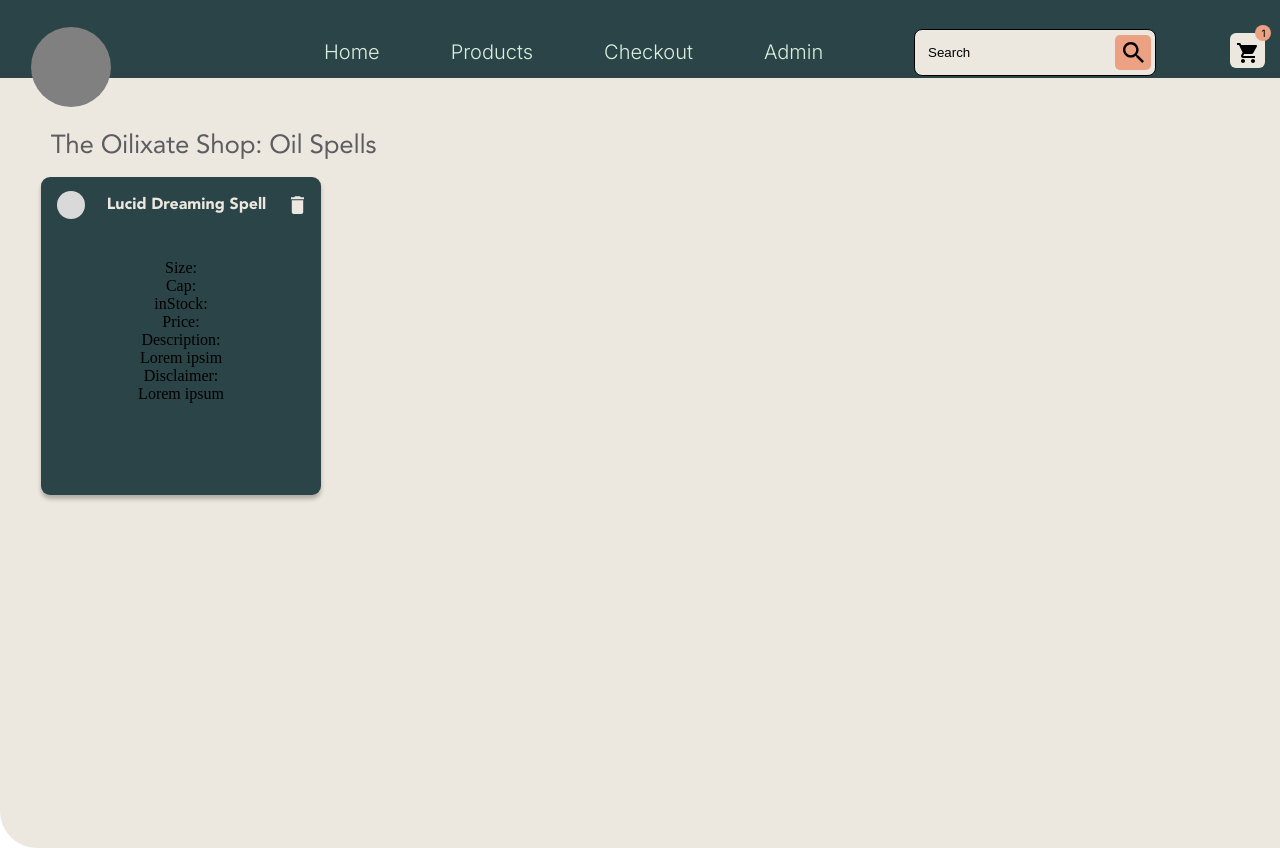
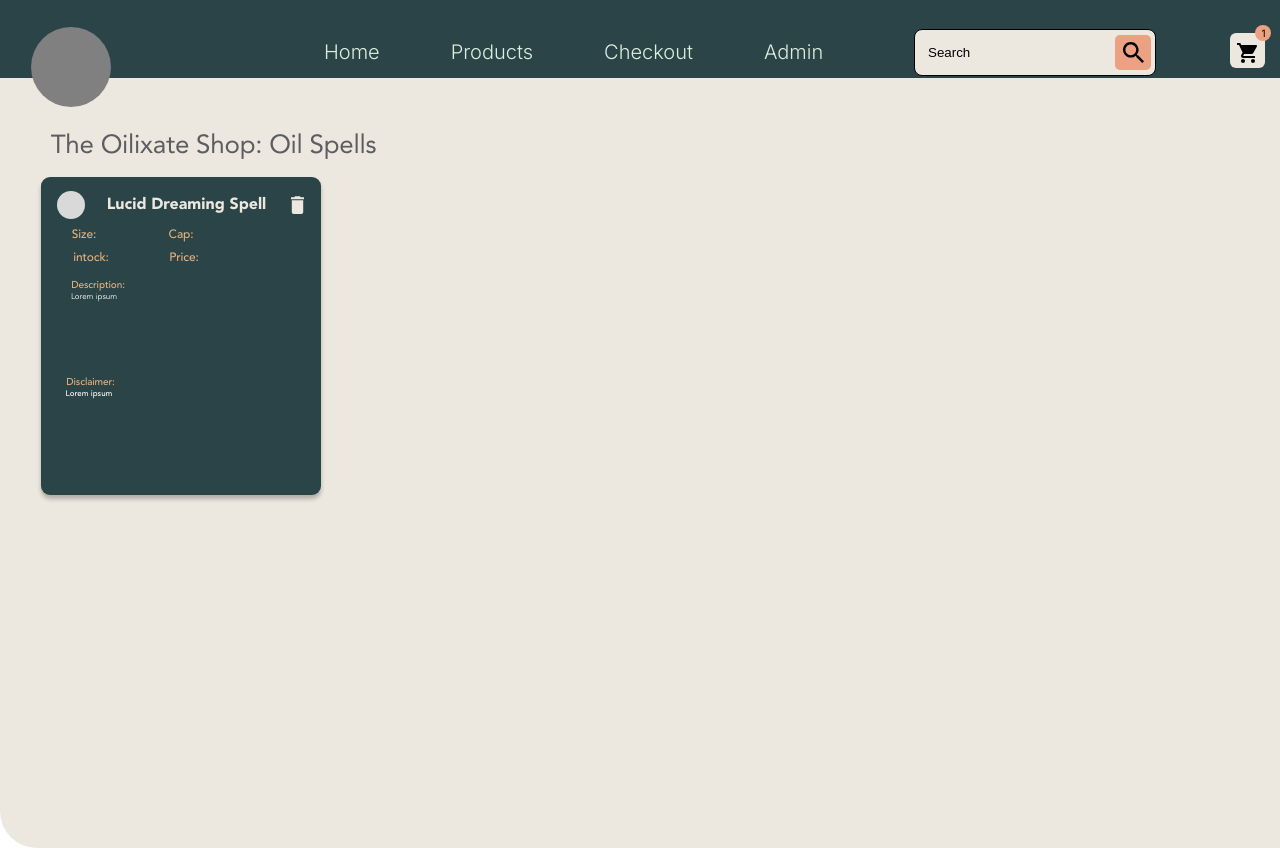
Before and after one commit to Tsebo200/Oilixate, a React (Create React App) app in the folder client/: page /Admin in a window 1280 px wide. Shown: the top 848 px of the page. Built offline with nearby package versions, Linux system fonts and the light colour scheme.

Commit message:
All text in Admin Page Aligned

```diff
--- a/client/src/components/Admin.js
+++ b/client/src/components/Admin.js
@@ -14,10 +14,10 @@ const Admin = () => {
                 <div className="delete-btn"></div>
                 <p className="oil-size">Size:</p>
                 <p className="oil-colour-cap">Cap:</p>
-                <p className="stock-left">inStock:</p>
+                <p className="stock-left">intock:</p>
                 <p className="oil-price">Price:</p>
                 <p className="oil-desc-label">Description:</p>
-                <p className="oil-desc">Lorem ipsim</p>
+                <p className="oil-desc">Lorem ipsum</p>
                 <p className="oil-disclaimer-label">Disclaimer:</p>
                 <p className="oil-disclaimer">Lorem ipsum</p>
                 <div className="view-btn"></div>
--- a/client/src/index.css
+++ b/client/src/index.css
@@ -1724,3 +1724,107 @@ color: #ECE8DF;
   background-position: center;
   background-size: cover;
 }
+
+.oil-size{
+  position: absolute;
+  width: 54px;
+  height: 16px;
+  left: 16px;
+  top: 50px;
+  font-family: AvenirMedium;
+  font-size: 12px;
+  line-height: 16px;
+  letter-spacing: -0.01em;
+  color: #E6B27E;
+}
+
+.oil-colour-cap{
+  position: absolute;
+  width: 54px;
+  height: 16px;
+  left: 113px;
+  top: 50px;
+  font-family: AvenirMedium;
+  font-size: 12px;
+  line-height: 16px;
+  letter-spacing: -0.01em;
+  color: #E6B27E;
+}
+
+.stock-left{
+  position: absolute;
+  width: 66px;
+  height: 16px;
+  left: 17px;
+  top: 73px;
+  font-family: AvenirMedium;
+  font-size: 12px;
+  line-height: 16px;
+  letter-spacing: -0.01em;
+  color: #E6B27E;
+}
+
+.oil-price{
+  position: absolute;
+  width: 66px;
+  height: 16px;
+  left: 110px;
+  top: 73px;
+  font-family: AvenirMedium;
+  font-size: 12px;
+  line-height: 16px;
+  letter-spacing: -0.01em;
+  color: #E6B27E;
+}
+
+.oil-desc-label{
+  position: absolute;
+  width: 54px;
+  height: 14px;
+  left: 30px;
+  top: 101px;
+  font-family: AvenirMedium;
+  font-size: 10px;
+  line-height: 14px;
+  letter-spacing: -0.01em;
+  color: #E6B27E;
+}
+
+.oil-desc{
+  position: absolute;
+  width: 252px;
+  height: 73px;
+  left: -73px;
+  top: 114px;
+  font-family: AvenirBook;
+  font-size: 8px;
+  line-height: 11px;
+  color: #FFFFFF;
+}
+
+.oil-disclaimer-label{
+  position: absolute;
+  width: 49px;
+  height: 14px;
+  left: 25px;
+  top: 198px;
+  font-family: AvenirMedium;
+  font-size: 10px;
+  line-height: 14px;
+  letter-spacing: -0.01em;
+  color: #E6B27E;
+}
+
+.oil-disclaimer{
+  position: absolute;
+  width: 252px;
+  height: 66px;
+  left: -78px;
+  top: 211px;
+  font-family: AvenirMedium;
+  font-style: normal;
+  font-weight: 400;
+  font-size: 8px;
+  line-height: 11px;
+  color: #FFFFFF;
+}
```
